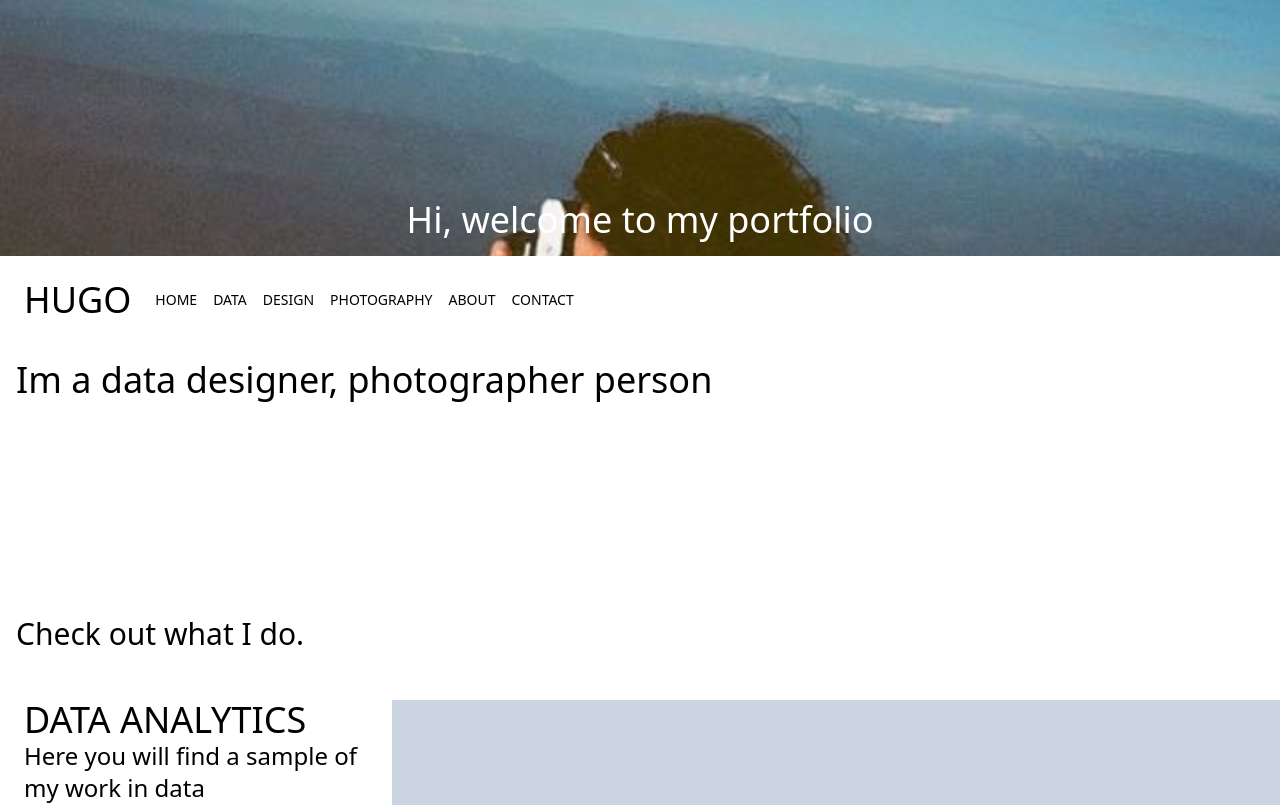
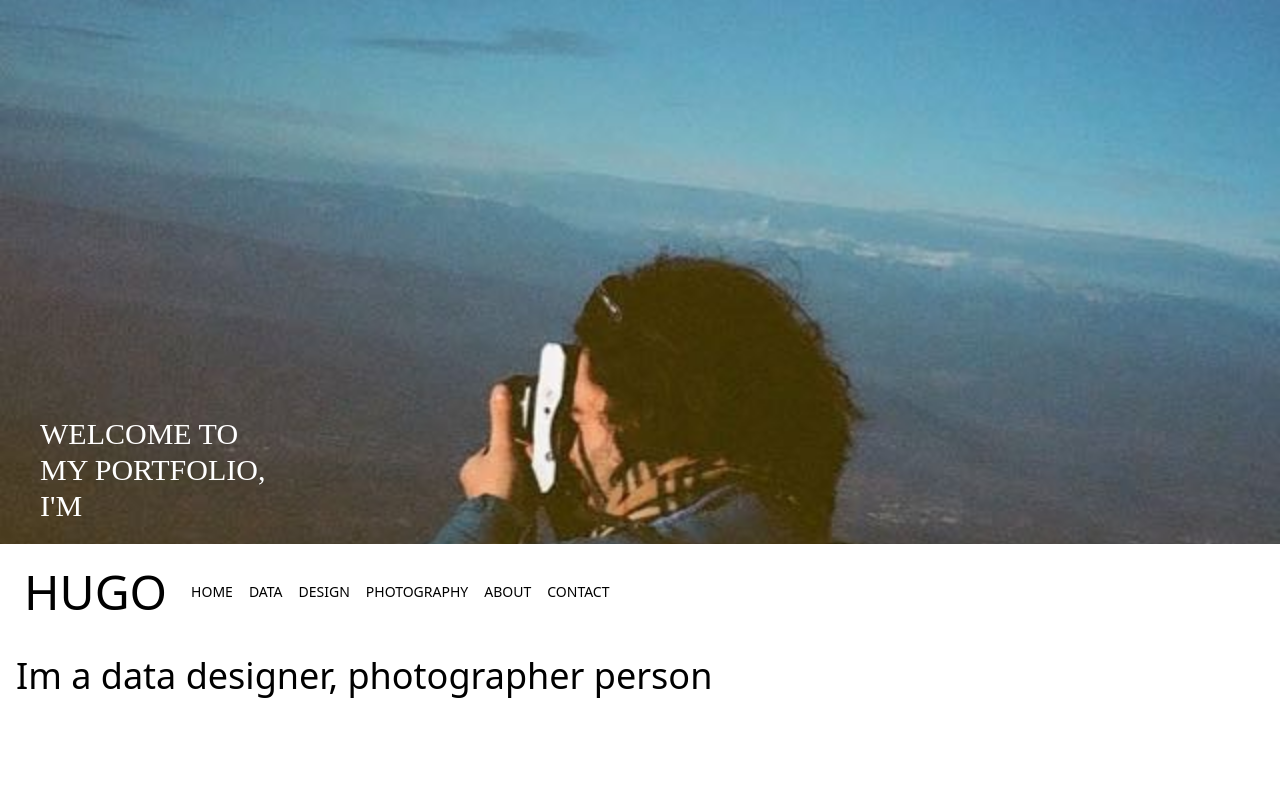
Before and after one commit to MilkyRaven/hugoPortfolio, a Next.js app: page / in a window 1280 px wide. Shown: the top 805 px of the page. Built offline with nearby package versions, Linux system fonts and the light colour scheme.

Commit message:
adding fonts

```diff
--- a/components/Hi.tsx
+++ b/components/Hi.tsx
@@ -5,11 +5,11 @@ type Props = {}
 
 const Hi = (props: Props) => {
     return (
-        <div className="relative w-full h-64">
+        <div className="relative w-full h-[34rem]">
             <div className="absolute top-0 left-0 w-full h-full bg-slate-300 opacity-80"></div>
-            <div className="absolute top-0 left-0 w-full h-full flex items-end justify-center">
-                <h1 className="text-4xl text-white p-4 z-10">
-                    Hi, welcome to my portfolio
+            <div className="absolute top-0 left-0 w-full h-full flex items-end justify-left">
+                <h1 className="text-3xl text-white ml-10 mb-5 z-10 font-crimson">
+                    WELCOME TO <br /> MY PORTFOLIO, <br /> I'M
                 </h1>
                 <Image
                     alt="hugo"
--- a/components/Nav.tsx
+++ b/components/Nav.tsx
@@ -12,7 +12,7 @@ const Nav = () => {
     return (
         <nav className="flex items-center justify-between flex-wrap bg-white p-6">
             <div className="flex items-center flex-shrink-0 mr-6">
-                <h1 className='text-4xl'>HUGO</h1>
+                <h1 className='text-5xl'>HUGO</h1>
             </div>
             <div className="block lg:hidden">
                 <button
--- a/src/styles/globals.css
+++ b/src/styles/globals.css
@@ -1,6 +1,7 @@
 @tailwind base;
 @tailwind components;
 @tailwind utilities;
+@import url('https://fonts.googleapis.com/css2?family=Crimson+Pro&display=swap');
 
 /* * {
     padding: 0;
--- a/tailwind.config.js
+++ b/tailwind.config.js
@@ -9,7 +9,12 @@ module.exports = {
     "./src/**/*.{js,ts,jsx,tsx}",
   ],
   theme: {
-    extend: {},
+    extend: {
+      fontFamily: {
+        crimson: ["Crimson Pro", "serif"],
+        chopper: ["Chopper", "serif"],
+      },
+    },
   },
   plugins: [],
-}
+};
```
Also changed, not shown: public/fonts/Chopper - Free Personal Use.ttf (added), public/fonts/Chopper.otf (added).
